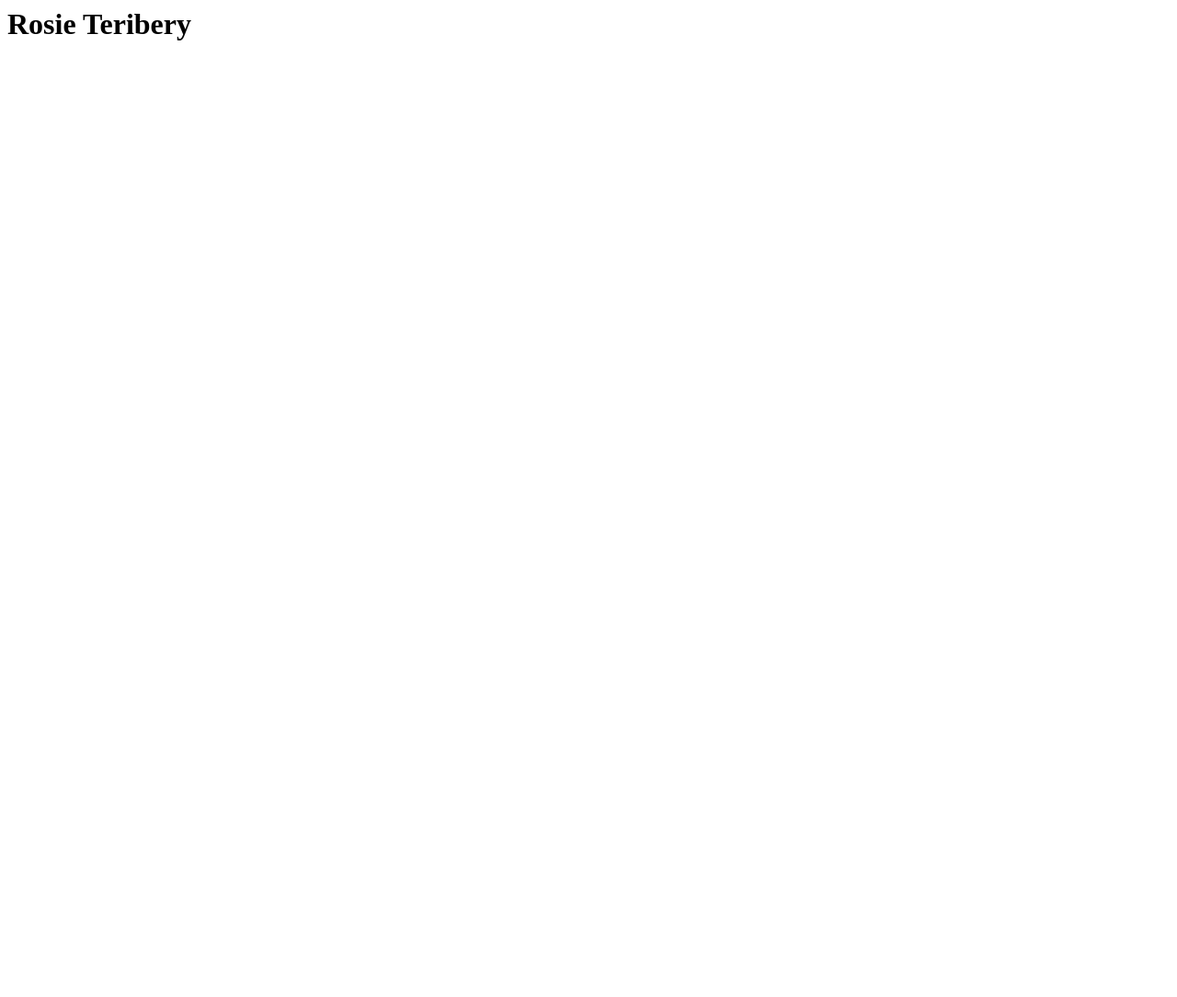
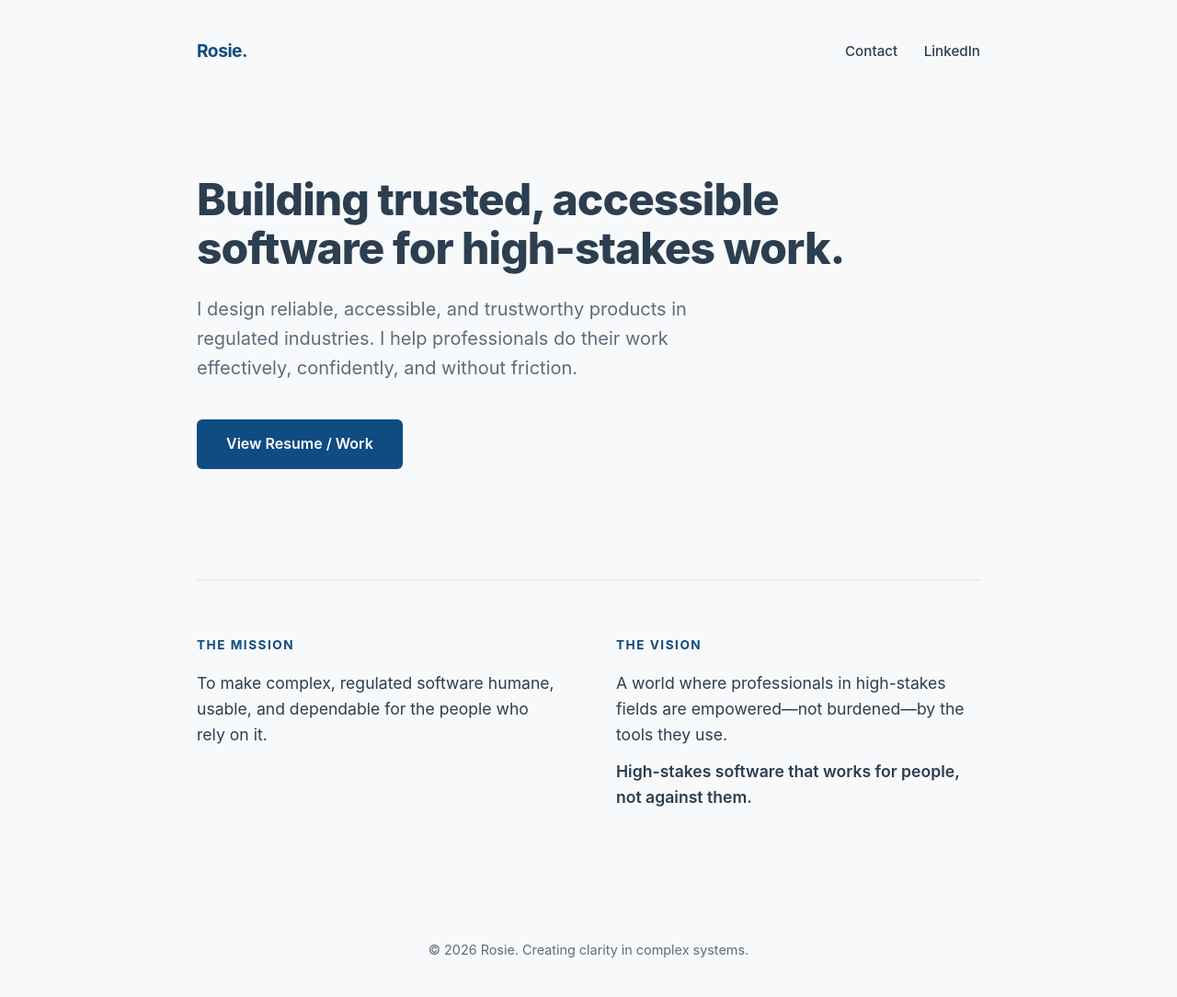
Before and after one commit to rosieteribery/rosieteribery.github.io, a plain HTML site: page index.html in a window 1280 px wide. Shown: the whole page at 92% size. Before the commit the page ends 800 px from the top, so only its background shows below. Drawn offline with Linux system fonts and the light colour scheme.

Commit message:
Update index.html

```diff
--- a/index.html
+++ b/index.html
@@ -1,6 +1,204 @@
-<html>
-  <body>  <h1>
-    Rosie Teribery
-  </h1></body>
+<!DOCTYPE html>
+<html lang="en">
+<head>
+    <meta charset="UTF-8">
+    <meta name="viewport" content="width=device-width, initial-scale=1.0">
+    <title>Rosie | Product Design Strategy</title>
+    <style>
+        /* --- CSS VARIABLES FOR EASY COLOR CHANGES --- */
+        :root {
+            --bg-color: #f8f9fa;
+            --text-main: #2c3e50;
+            --text-light: #5f6c7b;
+            --accent-color: #0f4c81; /* Classic Blue - Trustworthy */
+            --highlight-color: #e2e8f0;
+            --font-main: -apple-system, BlinkMacSystemFont, "Segoe UI", Roboto, Helvetica, Arial, sans-serif;
+        }
 
+        /* --- GLOBAL RESET & TYPOGRAPHY --- */
+        * {
+            margin: 0;
+            padding: 0;
+            box-sizing: border-box;
+        }
+
+        body {
+            font-family: var(--font-main);
+            background-color: var(--bg-color);
+            color: var(--text-main);
+            line-height: 1.6;
+            -webkit-font-smoothing: antialiased;
+        }
+
+        /* --- LAYOUT UTILITIES --- */
+        .container {
+            max-width: 900px;
+            margin: 0 auto;
+            padding: 0 24px;
+        }
+
+        /* --- NAVIGATION --- */
+        nav {
+            padding: 40px 0;
+            display: flex;
+            justify-content: space-between;
+            align-items: center;
+        }
+
+        .logo {
+            font-weight: 700;
+            font-size: 1.2rem;
+            letter-spacing: -0.5px;
+            color: var(--accent-color);
+        }
+
+        .nav-links a {
+            text-decoration: none;
+            color: var(--text-main);
+            margin-left: 24px;
+            font-size: 0.95rem;
+            font-weight: 500;
+            transition: color 0.2s;
+        }
+
+        .nav-links a:hover {
+            color: var(--accent-color);
+        }
+
+        /* --- HERO SECTION --- */
+        .hero {
+            padding: 80px 0 60px;
+            max-width: 750px;
+        }
+
+        h1 {
+            font-size: 3rem;
+            line-height: 1.1;
+            font-weight: 800;
+            letter-spacing: -1px;
+            margin-bottom: 24px;
+            color: var(--text-main);
+        }
+
+        .subtitle {
+            font-size: 1.25rem;
+            color: var(--text-light);
+            margin-bottom: 40px;
+            max-width: 600px;
+        }
+
+        .cta-button {
+            display: inline-block;
+            background-color: var(--accent-color);
+            color: white;
+            padding: 14px 32px;
+            border-radius: 6px;
+            text-decoration: none;
+            font-weight: 600;
+            transition: opacity 0.2s;
+        }
+
+        .cta-button:hover {
+            opacity: 0.9;
+        }
+
+        /* --- VALUES SECTION (Mission/Vision) --- */
+        .values-section {
+            padding: 60px 0 100px;
+            border-top: 1px solid #e5e5e5;
+            margin-top: 60px;
+        }
+
+        .grid {
+            display: grid;
+            grid-template-columns: 1fr 1fr;
+            gap: 60px;
+        }
+
+        .card h3 {
+            font-size: 0.85rem;
+            text-transform: uppercase;
+            letter-spacing: 1.5px;
+            color: var(--accent-color);
+            margin-bottom: 16px;
+        }
+
+        .card p {
+            font-size: 1.1rem;
+            color: var(--text-main);
+        }
+
+        .card strong {
+            display: block;
+            margin-top: 12px;
+            font-weight: 600;
+        }
+
+        /* --- FOOTER --- */
+        footer {
+            text-align: center;
+            padding: 40px 0;
+            font-size: 0.9rem;
+            color: var(--text-light);
+        }
+
+        footer a {
+            color: var(--accent-color);
+            text-decoration: none;
+        }
+
+        /* --- MOBILE RESPONSIVENESS --- */
+        @media (max-width: 768px) {
+            h1 { font-size: 2.2rem; }
+            .grid { grid-template-columns: 1fr; gap: 40px; }
+            .hero { padding: 40px 0; }
+        }
+    </style>
+</head>
+<body>
+
+    <div class="container">
+        <nav>
+            <div class="logo">Rosie.</div>
+            <div class="nav-links">
+                <a href="mailto:your-email@example.com">Contact</a>
+                <a href="#">LinkedIn</a>
+            </div>
+        </nav>
+
+        <header class="hero">
+            <h1>Building trusted, accessible software for high-stakes work.</h1>
+            <p class="subtitle">
+                I design reliable, accessible, and trustworthy products in regulated industries. I help professionals do their work effectively, confidently, and without friction.
+            </p>
+            <a href="#" class="cta-button">View Resume / Work</a>
+        </header>
+
+        <section class="values-section">
+            <div class="grid">
+
+                <div class="card">
+                    <h3>The Mission</h3>
+                    <p>
+                        To make complex, regulated software humane, usable, and dependable for the people who rely on it.
+                    </p>
+                </div>
+
+                <div class="card">
+                    <h3>The Vision</h3>
+                    <p>
+                        A world where professionals in high-stakes fields are empowered—not burdened—by the tools they use.
+                        <strong>High-stakes software that works for people, not against them.</strong>
+                    </p>
+                </div>
+
+            </div>
+        </section>
+
+        <footer>
+            <p>&copy; 2026 Rosie. Creating clarity in complex systems.</p>
+        </footer>
+    </div>
+
+</body>
 </html>
```
